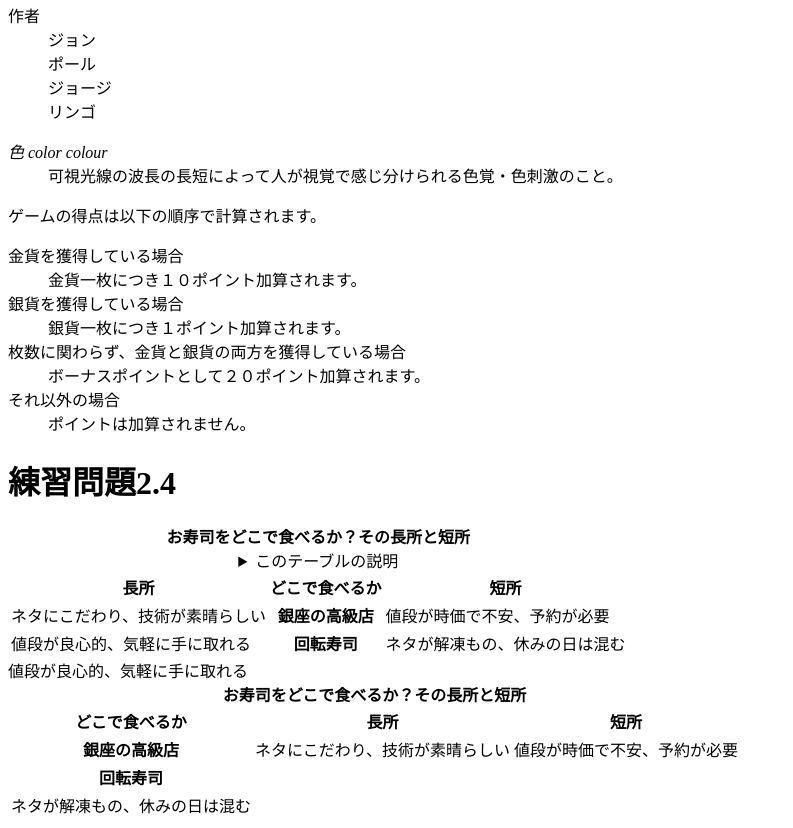
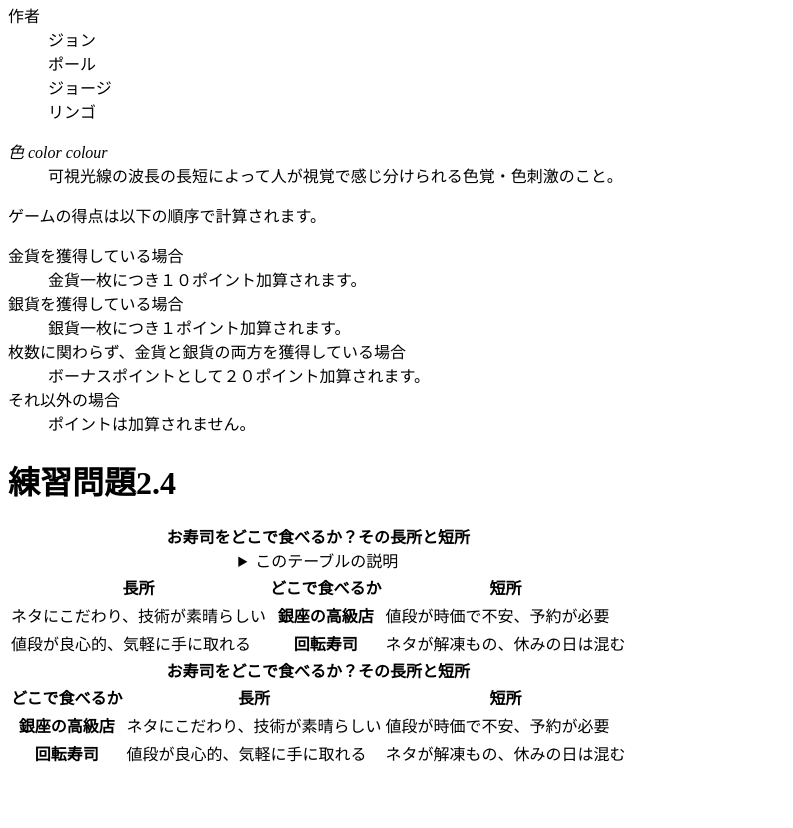
Before and after one commit to syuntaitakura/syuntaitakura, a plain HTML site: page index.html in a window 1280 px wide. Shown: the part 427-1255 px from the top of the page, without its empty margins (0-793 px from the left). After the commit the page ends 1203 px from the top, so only its background shows below. Drawn offline with Linux system fonts and the light colour scheme.

Commit message:
Update index.html

```diff
--- a/index.html
+++ b/index.html
@@ -76,7 +76,7 @@
     </thead>
     <tbody>
         <tr><th>銀座の高級店</th><td>ネタにこだわり、技術が素晴らしい</td><td>値段が時価で不安、予約が必要</td></tr>
-        <tr><th>回転寿司</th><tr>値段が良心的、気軽に手に取れる</td><td>ネタが解凍もの、休みの日は混む</td></tr>
+        <tr><th>回転寿司</th><td>値段が良心的、気軽に手に取れる</td><td>ネタが解凍もの、休みの日は混む</td></tr>
 </tbody>
 </table>
         </body>
```
